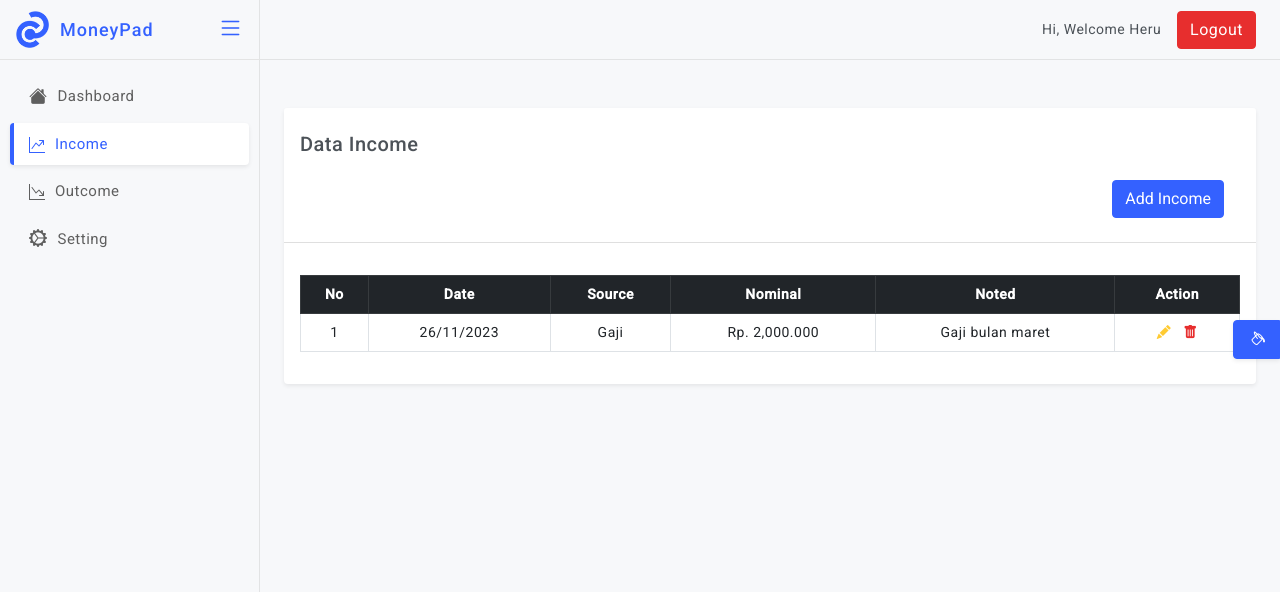
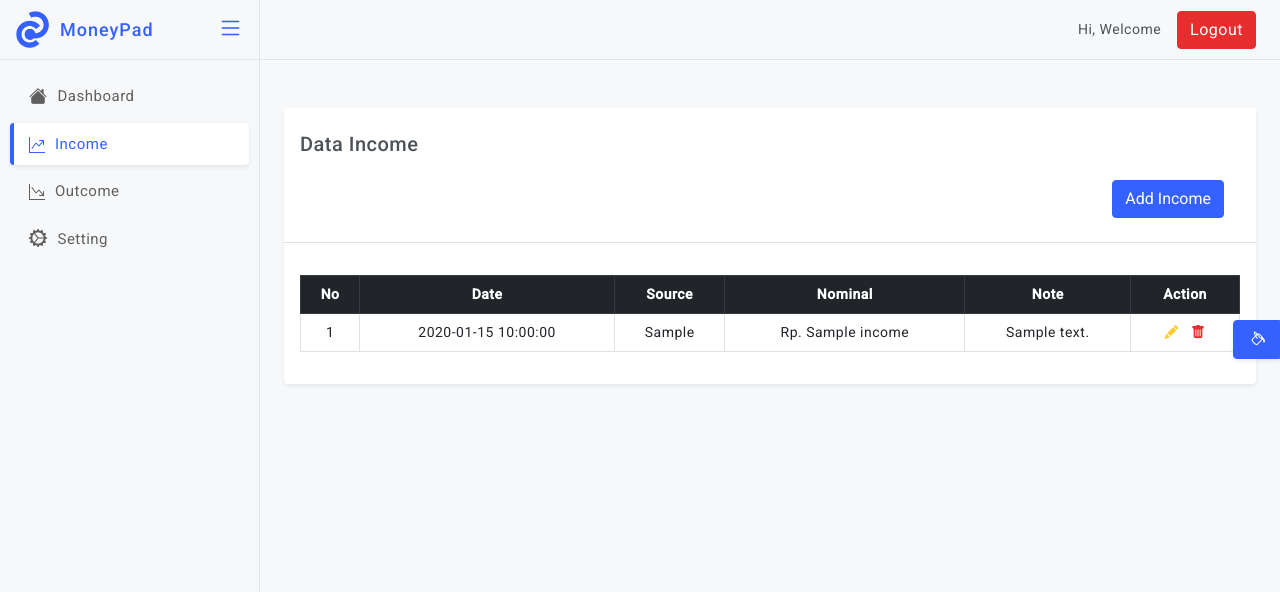
Before and after one commit to NicoIzumi30/moneypad, a Flask app: page /income in a window 1280 px wide. Shown: the top 592 px of the page. Run offline with Flask 3, Linux system fonts and the light colour scheme; the visitor is signed in with stand-in values (Sample User, id 1); tables that the repository leaves empty or names only in its code hold one stand-in row (values such as "Sample post"); some libraries are stand-ins or nearby versions.

Commit message:
crud income using class

```diff
--- a/app.py
+++ b/app.py
@@ -16,8 +16,44 @@ db_config = {
 }
 def get_db():
     return mysql.connector.connect(**db_config)
+conn = get_db()
 
 users = {}
+
+
+class User:
+    def __init__(self, id, name, username):
+        self.id = id
+        self.name = name
+        self.username = username
+
+class Income:
+    def __init__(self, user_id, nominal, source_type, note, date, id=None):
+        self.user_id = user_id
+        self.nominal = nominal
+        self.source_type = source_type
+        self.note = note
+        self.date = date
+        self.id = id
+
+    def save(self):
+        cursor = conn.cursor()
+        sql = """INSERT INTO income (user_id, nominal, source_type, note, date) VALUES (%s, %s, %s, %s, %s)"""
+        cursor.execute(sql, (self.user_id, self.nominal, self.source_type, self.note, self.date))
+        conn.commit()
+
+    def update(self):
+        cursor = conn.cursor()
+        sql = """UPDATE income SET user_id=%s, nominal=%s, source_type=%s, note=%s, date=%s WHERE id=%s"""
+        cursor.execute(sql, (self.user_id, self.nominal, self.source_type, self.note, self.date, self.id))
+        conn.commit()
+
+    def delete(self, id):
+        cursor = conn.cursor()
+        sql = """DELETE FROM income WHERE id=%s"""
+        cursor.execute(sql, (id,))
+        conn.commit()
+        cursor.close()
 
 def login_required(func):
     @wraps(func)
@@ -41,6 +77,56 @@ def index():
 @app.route('/income', methods=['GET', 'POST'])
 @login_required
 def income():
+    cursor = conn.cursor(dictionary=True)
+    user_id = session["user_id"]
+    sql = """SELECT * FROM income WHERE user_id=%s"""
+    cursor.execute(sql,(user_id,))
+    income = cursor.fetchall()
+    return render_template('income.html', data = income)
+
+@app.route('/income/create', methods=['GET', 'POST'])
+@login_required
+def create_income():
+    if request.method == "POST":
+        user_id = session["user_id"]
+        nominal = request.form["nominal"]
+        source_type = request.form["source_type"]
+        note = request.form["note"]
+        date = request.form["date"]
+
+        income = Income(user_id=user_id, nominal=nominal, source_type=source_type, note=note, date=date)
+        income.save()
+
+        # flash('Data added successfully', 'success')
+        return redirect(url_for('income'))
+    return render_template('income.html')
+
+@app.route("/income/update", methods=['GET', 'POST'])
+def update_income():
+    if request.method == "POST":
+        user_id = session["user_id"]
+        nominal = request.form["nominal"]
+        source_type = request.form["source_type"]
+        note = request.form["note"]
+        date = request.form["date"]
+        id = request.form["id"]
+
+        income = Income(user_id=user_id, nominal=nominal, source_type=source_type, note=note, date=date, id=id)
+        income.update()
+
+        # flash('Data update successfully', 'success')
+        return redirect(url_for('income'))
+    return render_template('income.html')
+
+@app.route("/income/<income_id>/delete", methods=['GET', 'POST'])
+def delete_income(income_id):
+    print(income_id)
+    if request.method == 'GET':
+        income = Income(None, None, None, None, None, None)
+        income.delete(income_id)
+
+        # flash('Data deleted successfully', 'success')
+        return redirect(url_for('income'))
     return render_template('income.html')
 
 @app.route('/outcome', methods=['GET', 'POST'])
@@ -102,7 +188,7 @@ def login():
 @app.route("/logout")
 def logout():
     session.pop("user_id", None)
-    # flash('Logout berhasil!', 'success')
+    flash('Logout berhasil!', 'success')
     return redirect(url_for("login"))
 
 
--- /dev/null
+++ b/requirements.txt
@@ -0,0 +1 @@
+# untuk module  yang harus di install
--- a/templates/income.html
+++ b/templates/income.html
@@ -12,15 +12,17 @@
             <div class="modal-footer border-0">
                 <button class="btn btn-primary" data-bs-toggle="modal" data-bs-target="#addIncome">Add Income</button>
                 <!-- Modal -->
-                    <div class="modal fade" id="addIncome" tabindex="-1" aria-labelledby="exampleModalLabel" aria-hidden="true">
+                <div class="modal fade" id="addIncome" tabindex="-1" aria-labelledby="exampleModalLabel"
+                    aria-hidden="true">
                     <div class="modal-dialog">
                         <div class="modal-content">
                             <div class="modal-header">
                                 <h5 class="modal-title" id="exampleModalLabel">Form Add Income</h5>
-                            <button type="button" class="btn-close" data-bs-dismiss="modal" aria-label="Close"></button>
+                                <button type="button" class="btn-close" data-bs-dismiss="modal"
+                                    aria-label="Close"></button>
                             </div>
+                            <form action="/income/create" method="POST">
                                 <div class="modal-body">
-                                <form action="" method="POST">
                                     <div class="row mb-3">
                                         <label for="nominal" class="col-sm-3 col-form-label">Nominal</label>
                                         <div class="col-sm-9">
@@ -30,18 +32,19 @@
                                     <div class="row mb-3">
                                         <label for="source" class="col-sm-3 col-form-label">Source</label>
                                         <div class="col-sm-9">
-                                        <select class="form-select mb-3" name="source" id="source" aria-label="Default select example">
+                                            <select class="form-select mb-3" name="source_type" id="source_type"
+                                                aria-label="Default select example">
                                                 <option disabled selected>Chose</option>
                                                 <option value="Uang Saku">Uang Saku</option>
                                                 <option value="Gaji">Gaji</option>
-                                            <option value="Warisan">Warisan</option>
+                                                <option value="Bonus">Bonus</option>
                                             </select>
                                         </div>
                                     </div>
                                     <div class="row mb-3">
-                                    <label for="noted" class="col-sm-3 col-form-label">Noted</label>
+                                        <label for="noted" class="col-sm-3 col-form-label">Note</label>
                                         <div class="col-sm-9">
-                                        <textarea name="noted" class="form-control" id="noted" rows="4"></textarea>
+                                            <textarea name="note" class="form-control" id="note" rows="4"></textarea>
                                         </div>
                                     </div>
                                     <div class="row mb-4">
@@ -50,12 +53,18 @@
                                             <input type="date" class="form-control" id="date" name="date">
                                         </div>
                                     </div>
-                            </form>
                                 </div>
                                 <div class="modal-footer">
+                                    <button type="button" class="btn btn-secondary"
+                                        data-bs-dismiss="modal">Close</button>
+                                    <button type="submit" class="btn btn-primary">Save changes</button>
+                                </div>
+
+                            </form>
+                            <!-- <div class="modal-footer">
                                 <button type="button" class="btn btn-secondary" data-bs-dismiss="modal">Close</button>
                                 <button type="submit" class="btn btn-primary">Save changes</button>
-                            </div>
+                            </div> -->
                         </div>
                     </div>
                 </div>
@@ -70,68 +79,84 @@
                             <th>Date</th>
                             <th>Source</th>
                             <th>Nominal</th>
-                                <th>Noted</th>
+                            <th>Note</th>
                             <th>Action</th>
                         </tr>
                     </thead>
                     <tbody id="isitable">
+                        {% for dt in data: %}
                         <tr>
-                                <td>1</td>
-                                <td>26/11/2023</td>
-                                <td>Gaji</td>
-                                <td>Rp. 2,000.000</td>
-                                <td>Gaji bulan maret</td>
+                            <td>{{loop.index}}</td>
+                            <td>{{dt.date}}</td>
+                            <td>{{dt.source_type}}</td>
+                            <td>Rp. {{dt.nominal}}</td>
+                            <td>{{dt.note}}</td>
                             <td>
-                                    <a href="#" class="text-warning mx-1" data-bs-toggle="modal" data-bs-target="#editIncome"><i class="bi bi-pencil-fill"></i></a>
-                                    <a href="#" class="text-danger mx-1 tombol-hapus" data-bs-toggle="tooltip" data-bs-placement="bottom" title="" data-bs-original-title="Delete" aria-label="Delete"><i class="bi bi-trash-fill"></i></a>
+                                <a href="#" class="text-warning mx-1" data-bs-toggle="modal"
+                                    data-bs-target="#editIncome{{ dt.id }}"><i class="bi bi-pencil-fill"></i></a>
+                                <a href="{{ url_for('delete_income', income_id=dt.id) }}" class="text-danger mx-1 tombol-hapus" data-bs-toggle="tooltip"
+                                    data-bs-placement="bottom" title="" data-bs-original-title="Delete"
+                                    aria-label="Delete"><i class="bi bi-trash-fill"></i></a>
                             </td>
                         </tr>
-                            <div class="modal fade" id="editIncome" tabindex="-1" aria-labelledby="exampleModalLabel" aria-hidden="true">
+                        <div class="modal fade" id="editIncome{{ dt.id }}" tabindex="-1"
+                            aria-labelledby="editIncome{{ dt.id }}" aria-hidden="true">
                             <div class="modal-dialog">
                                 <div class="modal-content">
                                     <div class="modal-header">
-                                    <h5 class="modal-title" id="exampleModalLabel">Form Edit Income</h5>
-                                    <button type="button" class="btn-close" data-bs-dismiss="modal" aria-label="Close"></button>
+                                        <h5 class="modal-title" id="editIncome{{ dt.id }}">Form Edit Income</h5>
+                                        <button type="button" class="btn-close" data-bs-dismiss="modal"
+                                            aria-label="Close"></button>
                                     </div>
+                                    <form action="/income/update" method="POST">
                                         <div class="modal-body">
-                                        <form action="" method="POST">
+                                            <input type="hidden" name="id" value="{{ dt.id }}">
                                             <div class="row mb-3">
                                                 <label for="nominal" class="col-sm-3 col-form-label">Nominal</label>
                                                 <div class="col-sm-9">
-                                                <input type="number" class="form-control" value="100000" name="nominal" id="nominal">
+                                                    <input type="number" class="form-control" value="{{ dt.nominal }}"
+                                                        name="nominal" id="nominal">
                                                 </div>
                                             </div>
                                             <div class="row mb-3">
                                                 <label for="source" class="col-sm-3 col-form-label">Source</label>
                                                 <div class="col-sm-9">
-                                                <select class="form-select mb-3" name="source" id="source" aria-label="Default select example">
+                                                    <select class="form-select mb-3" name="source_type"
+                                                        value="{{ dt.source_type }}" id="source_type"
+                                                        aria-label="Default select example">
+                                                        <option value="{{ dt.source_type }}" selected>{{ dt.source_type }}</option>
                                                         <option value="Uang Saku">Uang Saku</option>
-                                                    <option value="Gaji" selected>Gaji</option>
-                                                    <option value="Warisan">Warisan</option>
+                                                        <option value="Gaji">Gaji</option>
+                                                        <option value="Bonus">Bonus</option>
                                                     </select>
                                                 </div>
                                             </div>
                                             <div class="row mb-3">
-                                            <label for="noted" class="col-sm-3 col-form-label">Noted</label>
+                                                <label for="noted" class="col-sm-3 col-form-label">Note</label>
                                                 <div class="col-sm-9">
-                                                <textarea name="noted" class="form-control" id="noted" rows="4"></textarea>
+                                                    <textarea name="note" class="form-control" id="note"
+                                                        rows="4">{{ dt.note }}</textarea>
                                                 </div>
                                             </div>
                                             <div class="row mb-4">
                                                 <label for="tanggal" class="col-sm-3 col-form-label">Date</label>
                                                 <div class="col-sm-9">
-                                                <input type="date" class="form-control" id="date" name="date">
+                                                    <input type="date" class="form-control" value="{{ dt.date }}"
+                                                        id="date" name="date">
                                                 </div>
+                                            </div>
+
+                                        </div>
+                                        <div class="modal-footer">
+                                            <button type="button" class="btn btn-secondary"
+                                                data-bs-dismiss="modal">Close</button>
+                                            <button type="submit" class="btn btn-primary">Save changes</button>
                                         </div>
                                     </form>
                                 </div>
-                                    <div class="modal-footer">
-                                    <button type="button" class="btn btn-secondary" data-bs-dismiss="modal">Close</button>
-                                    <button type="submit" class="btn btn-primary">Save changes</button>
                             </div>
                         </div>
-                                </div>
-                            </div>
+                        {% endfor %}
                     </tbody>
                 </table>
             </div>
--- a/templates/layout/base.html
+++ b/templates/layout/base.html
@@ -42,7 +42,7 @@
           <div class="top-navbar-right ms-auto">
             <ul class="navbar-nav align-items-center">
               <li class="nav-item mx-3">
-                Hi, Welcome Heru
+                Hi, Welcome
               </li>
               <li class="nav-item">
                 <a href="{{ url_for('logout') }}" class="btn btn-danger"
```
Also changed, not shown: templates/login.html (+8 -2 lines). Lines whose indentation alone changed are shown as unchanged.
